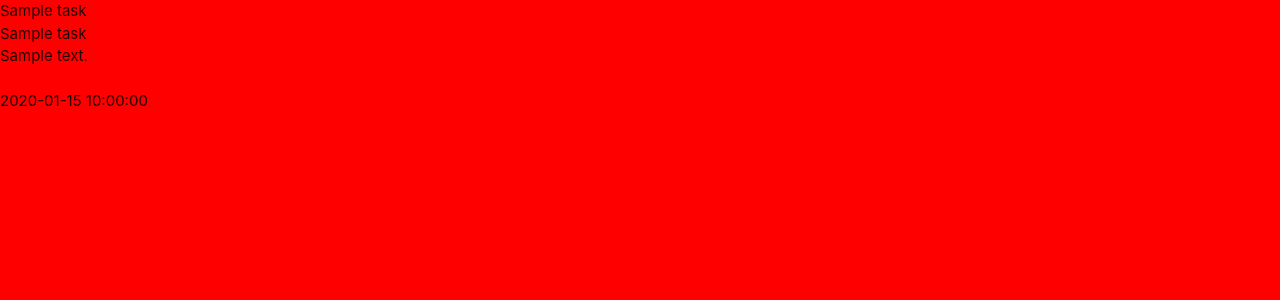
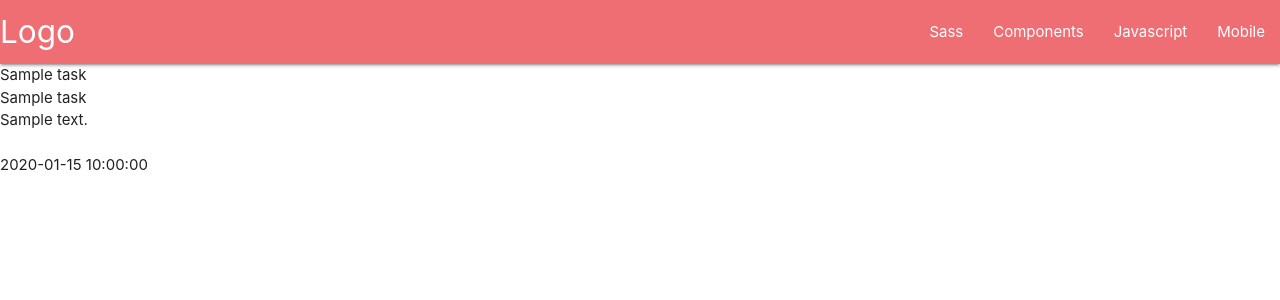
Before and after one commit to vaida898/flask-task-manager-project, a Flask app: page / in a window 1280 px wide. Shown: the top 300 px of the page. Run offline with Flask 2, Linux system fonts and the light colour scheme; a database or web service that is not in the repository returns one stand-in record (values such as "Sample title"); some libraries are stand-ins or nearby versions.

Commit message:
added navigation bar

```diff
--- a/static/css/style.css
+++ b/static/css/style.css
@@ -1,3 +1,3 @@
 body {
-    background-color: red;
+
 }
--- a/templates/base.html
+++ b/templates/base.html
@@ -1,26 +1,64 @@
 <!DOCTYPE html>
 <html lang="en">
-<head>
-    <meta charset="UTF-8">
-    <meta name="viewport" content="width=device-width, initial-scale=1.0">
-    <link rel="stylesheet" href="https://cdnjs.cloudflare.com/ajax/libs/font-awesome/5.14.0/css/all.min.css"
-        integrity="sha512-1PKOgIY59xJ8Co8+NE6FZ+LOAZKjy+KY8iq0G4B3CyeY6wYHN3yt9PW0XpSriVlkMXe40PTKnXrLnZ9+fkDaog==" crossorigin="anonymous" type="text/css"/>
-    <link rel="stylesheet" href="https://cdnjs.cloudflare.com/ajax/libs/materialize/1.0.0/css/materialize.min.css" type="text/css"/>
-    <link rel="stylesheet" href="{{ url_for('static', filename='css/style.css') }}" type="text/css">
-    {% block styles %}
-    {% endblock %}
+  <head>
+    <meta charset="UTF-8" />
+    <meta name="viewport" content="width=device-width, initial-scale=1.0" />
+    <link
+      rel="stylesheet"
+      href="https://cdnjs.cloudflare.com/ajax/libs/font-awesome/5.14.0/css/all.min.css"
+      integrity="sha512-1PKOgIY59xJ8Co8+NE6FZ+LOAZKjy+KY8iq0G4B3CyeY6wYHN3yt9PW0XpSriVlkMXe40PTKnXrLnZ9+fkDaog=="
+      crossorigin="anonymous"
+      type="text/css"
+    />
+    <link
+      rel="stylesheet"
+      href="https://cdnjs.cloudflare.com/ajax/libs/materialize/1.0.0/css/materialize.min.css"
+      type="text/css"
+    />
+    <link
+      rel="stylesheet"
+      href="{{ url_for('static', filename='css/style.css') }}"
+      type="text/css"
+    />
+    {% block styles %} {% endblock %}
     <title>Task Manager</title>
-</head>
-<body>
+  </head>
+  <body>
+    <header>
+    <!-- Top navbar-->
+      <nav>
+        <div class="nav-wrapper">
+          <a href="#!" class="brand-logo">Logo</a>
+          <a href="#" data-target="mobile-demo" class="sidenav-trigger"
+            ><i class="material-icons">menu</i></a
+          >
+          <!-- mobile sidenav bar -->
+          <ul class="right hide-on-med-and-down">
+            <li><a href="sass.html">Sass</a></li>
+            <li><a href="badges.html">Components</a></li>
+            <li><a href="collapsible.html">Javascript</a></li>
+            <li><a href="mobile.html">Mobile</a></li>
+          </ul>
+        </div>
+      </nav>
 
-    {% block content %}
-    {% endblock %}
+      <ul class="sidenav" id="mobile-demo">
+        <li><a href="sass.html">Sass</a></li>
+        <li><a href="badges.html">Components</a></li>
+        <li><a href="collapsible.html">Javascript</a></li>
+        <li><a href="mobile.html">Mobile</a></li>
+      </ul>
+    </header>
 
-    <script src="https://code.jquery.com/jquery-3.5.1.min.js"
-        integrity="sha256-9/aliU8dGd2tb6OSsuzixeV4y/faTqgFtohetphbbj0=" crossorigin="anonymous"></script>
+    {% block content %} {% endblock %}
+
+    <script
+      src="https://code.jquery.com/jquery-3.5.1.min.js"
+      integrity="sha256-9/aliU8dGd2tb6OSsuzixeV4y/faTqgFtohetphbbj0="
+      crossorigin="anonymous"
+    ></script>
     <script src="https://cdnjs.cloudflare.com/ajax/libs/materialize/1.0.0/js/materialize.min.js"></script>
     <script src="{{ url_for('static', filename='js/script.js') }}"></script>
-    {% block scripts %}
-    {% endblock %}
-</body>
+    {% block scripts %} {% endblock %}
+  </body>
 </html>
```
